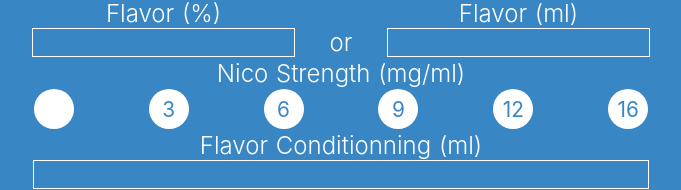
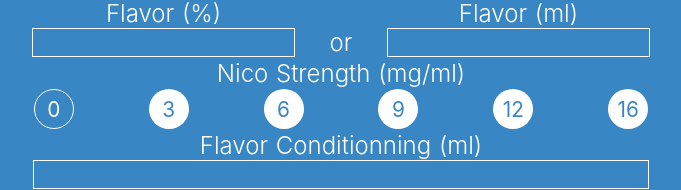
Before and after one commit to lcarbonn/wapes, a Nuxt app: page / in a window 1280 px wide. Shown: the part 397-587 px from the top of the page, without its empty margins (299-980 px from the left). Built offline with nearby package versions, Linux system fonts and the light colour scheme.

Commit message:
active selected nico strengh

```diff
--- a/pages/index.vue
+++ b/pages/index.vue
@@ -40,8 +40,8 @@
           <div class="row">
             <span>Nico Strength (mg/ml)</span>
             <div class="colnico">
-              <div class="nicodiv" v-for="nico in nicos" v-bind:key="nico.id">
-                <a class="nicolink" v-bind:key="nico.id" v-on:click="calcRate(nico.rate)" >{{nico.rate}}</a>
+              <div class="nicodiv" v-for="nico in nicos" v-bind:class="{activediv:isActive(nico)}" v-bind:key="nico.id">
+                <a class="nicolink" v-bind:class="{activelink:isActive(nico)}" v-bind:key="nico.id" v-on:click="calcRate(nico.rate)" >{{nico.rate}}</a>
               </div>
             </div>
           </div>
@@ -91,7 +91,7 @@ export default {
     isTotal:false,
     isPercent:true,
     nicos: [
-      {rate:''},
+      {rate:0},
       {rate:3},
       {rate:6},
       {rate:9},
@@ -100,7 +100,11 @@ export default {
     ]
   }},
 
-	methods: {
+    methods: {
+    isActive : function(nico) {
+      if(nico.rate==this.nicoStrength) return true;
+      else return false;
+    },
 
     calculFlavor : function() {
       if(this.isPercent==true) {
@@ -265,14 +269,18 @@ input {
 }
 
 .nicodiv:hover {
-    background: #3986c4;
+  background: #3986c4;
 }
 .nicolink:hover {
-    color: white;
+  color: white;
 }
 
-.active {
-    background: #000;
+.activediv {
+  background: #3986c4;
+  border: solid 1px white;
+}
+.activelink {
+  color: white;
 }
 
 input[type=number]::-webkit-inner-spin-button,
```
